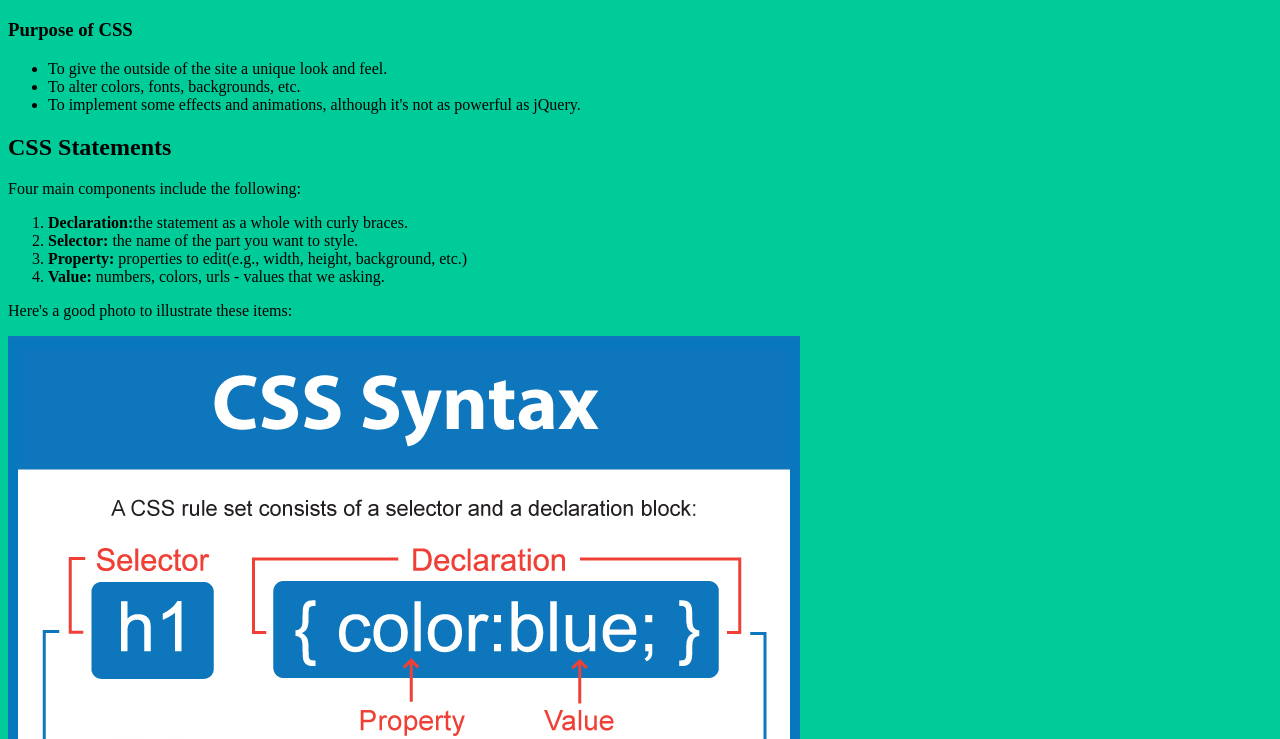
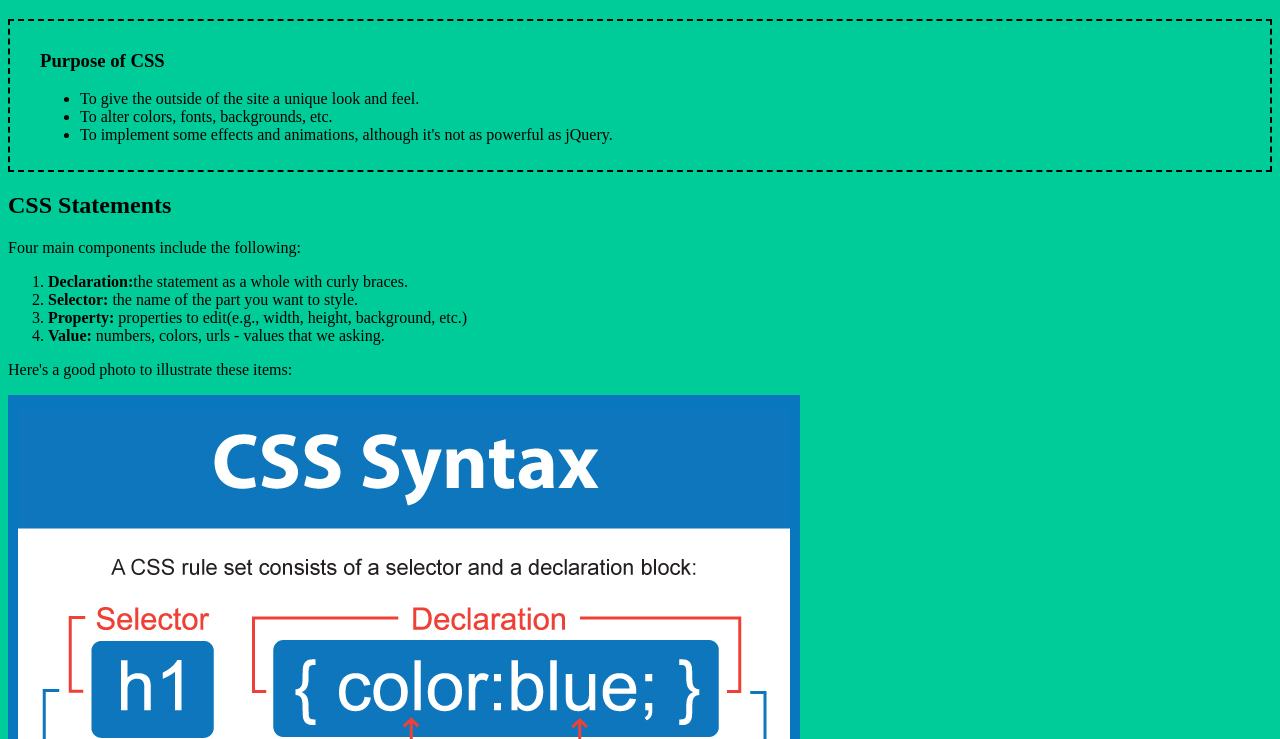
Before and after one commit to aaweiss/FundementalsPlayground, a plain HTML site: page views/css-playground.html in a window 1280 px wide. Shown: the part 61-800 px from the top of the page. Drawn offline with Linux system fonts and the light colour scheme.

```diff
--- a/css/main.css
+++ b/css/main.css
@@ -27,6 +27,22 @@
 .nav li a:hover{
 	background-color: green;
 }
+
+.css-basics{
+	border: 2px dashed black;
+	padding-left: 30px;
+	padding-top: 10px;
+	padding-bottom: 10px;
+}
+
+
+
+
+
+
+
+
+
 
 /*css for smiley face*/
 
--- a/views/css-playground.html
+++ b/views/css-playground.html
@@ -1,7 +1,7 @@
 <!DOCTYPE html>
 <html>
 <head>
-	<title>Git Notes</title>
+	<title>CSS Notes</title>
 	<link rel="stylesheet" type="text/css" href="../css/main.css">
 
 </head>
```
